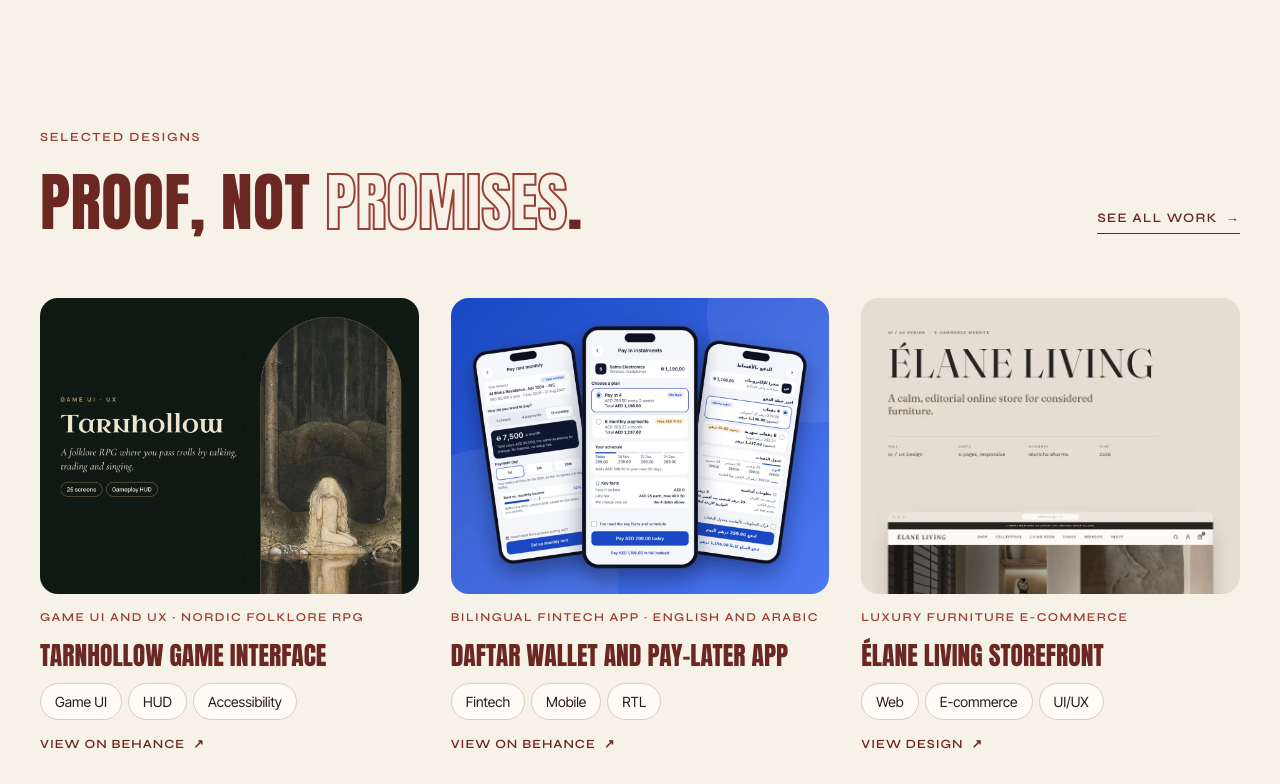
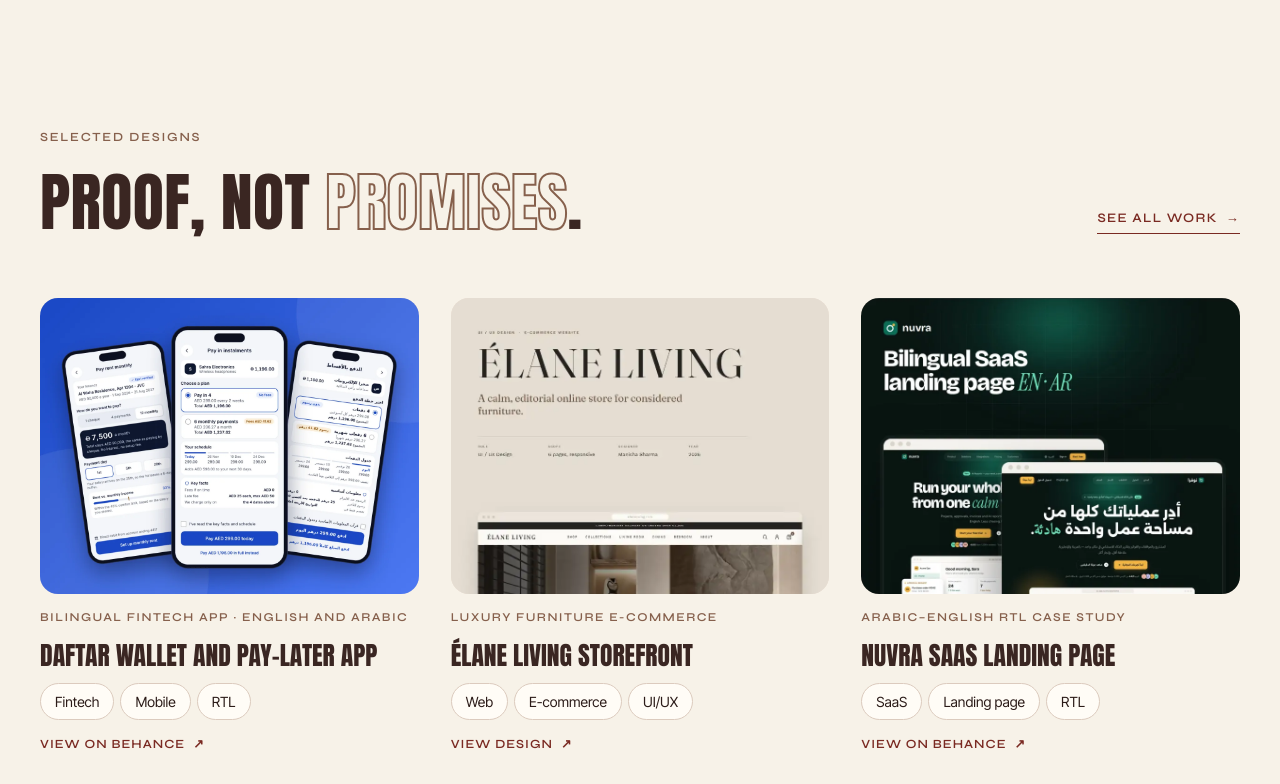
Before and after one commit to manishasharma1998/portfolio-redesign, a plain HTML site: page index.html in a window 1280 px wide. Shown: the part 1440-2224 px from the top of the page. Drawn offline with Linux system fonts and the light colour scheme.

Commit message:
Reserve maroon for calls to action

```diff
--- a/index.html
+++ b/index.html
@@ -765,6 +765,17 @@ ul.pts li::before{content:"✦";position:absolute;left:0;top:0;color:var(--brick
 .nb-close h2{font-family:var(--head);font-weight:400;text-transform:uppercase;color:var(--oxblood);font-size:clamp(2rem,4.6vw,3.4rem);line-height:1;margin:0 0 14px;text-wrap:balance}
 .nb-close h2 em{font-style:normal;color:transparent;-webkit-text-stroke:1.4px var(--oxblood)}
 .nb-close p{color:var(--muted);margin:0 0 24px;max-width:52ch}
+
+/* action colour: maroon only for things you can act on */
+:root{--oxblood:#3A2622;--brick:#86604C;--clay:#4A302A;--cta:#7A2A22;--cta-h:#5C1E18;--cta-fg:#FFF8F2}
+.btn-solid,.links .btn-solid{background:var(--cta);border-color:var(--cta);color:var(--cta-fg)}
+.btn-solid:hover,.links .btn-solid:hover{background:var(--cta-h);border-color:var(--cta-h);color:var(--cta-fg)}
+.btn-line:hover,.links .btn:hover,.copy:hover{background:var(--oxblood);border-color:var(--oxblood);color:var(--cream)}
+.text-link{color:var(--cta);border-bottom-color:var(--cta)}
+.card-foot .go,.design .go,.next-case .k+h3~*,.crumbs a,.credit a{color:var(--cta)}
+.mail a{color:var(--cta);border-bottom-color:var(--cta)}
+.nav-links a.on,.nav-links a[aria-current]{color:var(--cta)}
+.btn:focus-visible,a:focus-visible,.tab:focus-visible{outline-color:var(--cta)}
 </style>
 </head>
 <body>
@@ -837,13 +848,6 @@ ul.pts li::before{content:"✦";position:absolute;left:0;top:0;color:var(--brick
         <a class="text-link" href="work.html#designs">See all work <span class="arrow">→</span></a>
       </div>
       <div class="designs">
-        <a class="design" href="https://www.behance.net/gallery/258620233/Tarnhollow-Game-UI-UX-for-a-Nordic-Folklore-RPG" target="_blank" rel="noopener" id="tarnhollow">
-          <div class="card-visual photo"><img src="th-card.webp" alt="Tarnhollow game title card with a girl kneeling by a forest tarn" loading="lazy"></div>
-          <div class="card-meta"><span>Game UI and UX · Nordic folklore RPG</span></div>
-          <h3>Tarnhollow game interface</h3>
-          <div class="tags"><span class="chip">Game UI</span><span class="chip">HUD</span><span class="chip">Accessibility</span></div>
-          <span class="go">View on Behance <span class="arrow">↗</span></span>
-        </a>
         <a class="design" href="https://www.behance.net/gallery/258590875/Daftar-Bilingual-Wallet-Pay-Later-App-%28Arabic-RTL%29" target="_blank" rel="noopener" id="daftar">
           <div class="card-visual photo"><img src="dt-card.webp" alt="Daftar wallet app screens in English and Arabic" loading="lazy"></div>
           <div class="card-meta"><span>Bilingual fintech app · English and Arabic</span></div>
```
Also changed, not shown: about.html (+11 -0 lines), case-checkout-cro.html (+11 -0 lines), case-design-system.html (+11 -0 lines), case-go-beyond.html (+11 -0 lines), case-xr.html (+11 -0 lines), design-system.html (+11 -0 lines), work.html (+12 -8 lines).
